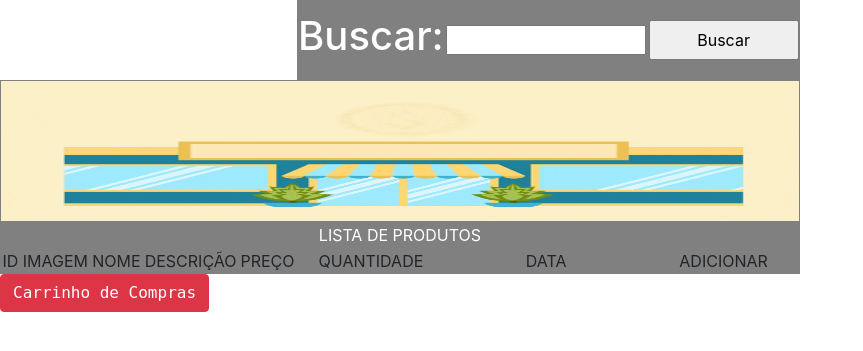
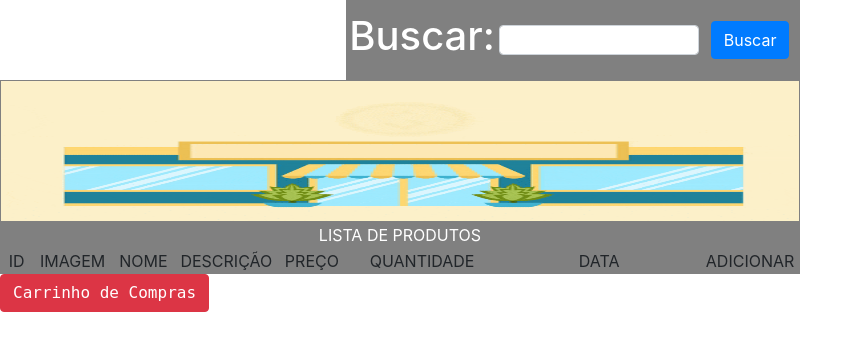
Before and after one commit to LeandroCGMS/lojavirtual, a PHP site: page / in a window 1280 px wide. Shown: the top 351 px of the page, without its empty margins (0-863 px from the left). Run offline with PHP 8.4, Linux system fonts and the light colour scheme; data that the repository does not hold is empty; some libraries are stand-ins or nearby versions.

Commit message:
Estilo Bootstrap ao form, input e botão buscar.

```diff
--- a/index.php
+++ b/index.php
@@ -15,7 +15,7 @@
 <script src="js/jquery-3.3.1.min.js"></script>
     </head>
     <body>
-
+        <div class="form-group">
         <form method="post" action="index.php">
             <table width="800px" border="4px" bordercolor="#000000">
             <tr id="buscar">
@@ -25,9 +25,11 @@
                 <td></td>
                 <td></td>-->
                 <td><h1>Buscar: </h1></td>
-                <td><input id="caixa" type="text" name="buscar"/></td>
-                <td><input id="botao" type="submit" name="btbuscar"
-                           value="Buscar"/></form></td>
+                <td><input class="form-control" id="caixa" type="text" name="buscar"/></td>
+                <td><input class="btn btn-primary" type="submit" name="btbuscar"
+                           value="Buscar"/></form>
+        </div>
+        </td>
             </tr>
             <tr><td colspan="8"><img id="gif" src="imagens/Loja-Virtual.gif"/>
                 </td></tr>
```
